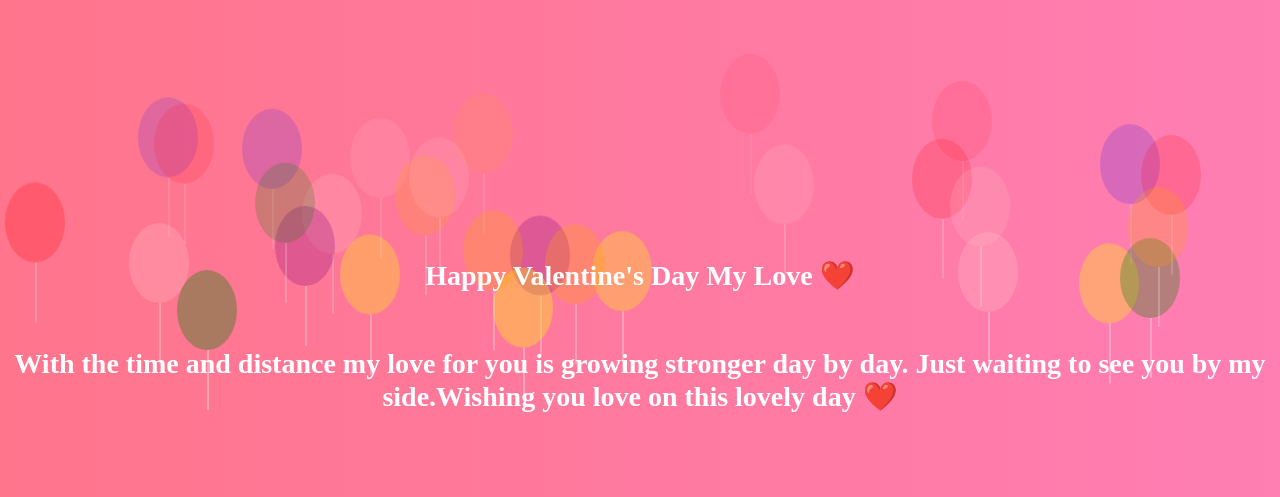
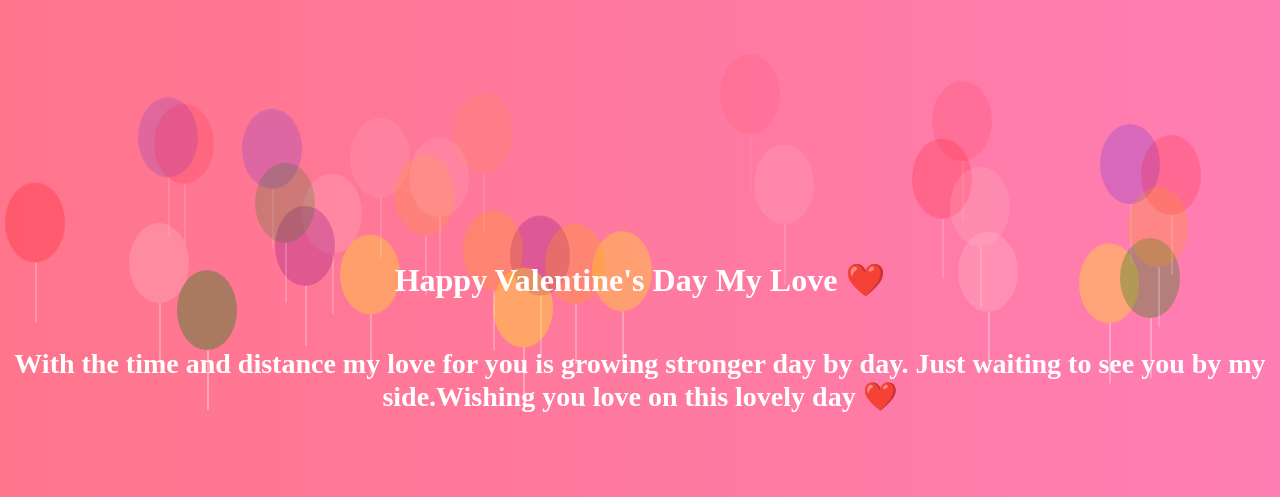
Before and after one commit to hemanth62892/Best-Wishes, a Flask app: page /balloons in a window 1280 px wide. Shown: the top 497 px of the page. Run offline with Flask 3, Linux system fonts and the light colour scheme.

Commit message:
Update style.css

```diff
--- a/static/css/style.css
+++ b/static/css/style.css
@@ -110,7 +110,7 @@ body {
     top: 30%;
     width: 100%;
     text-align: center;
-    font-size: 28px;
+    font-size: 32px;
     font-weight: bold;
     color: white;
 }
```
